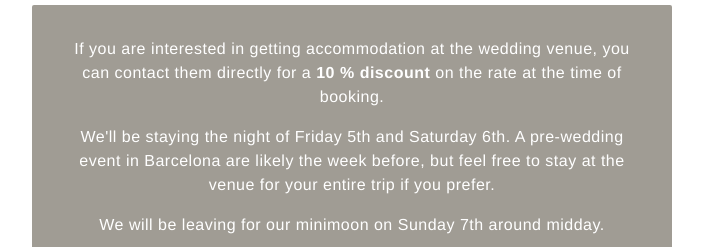
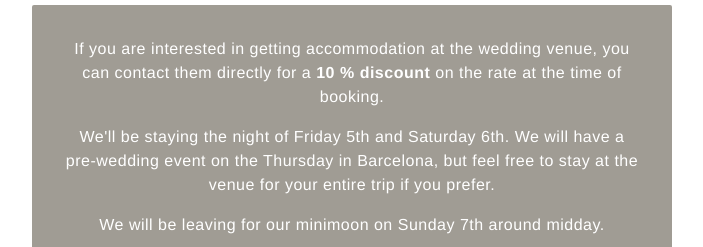
Before and after one commit to 11ac11/wedding-app, a Next.js app: page /accommodation in a window 1280 px wide. Shown: the part 1027-1274 px from the top of the page, without its empty margins (288-991 px from the left). Built offline with nearby package versions, Linux system fonts and the light colour scheme; a web font is replaced by a local one.

Commit message:
updated contact box copy

```diff
--- a/app/accommodation/contactBox.jsx
+++ b/app/accommodation/contactBox.jsx
@@ -56,7 +56,7 @@ export const ContactBox = () => {
         {`on the rate at the time of booking.`}
       </p>
       <p>
-        {`We'll be staying the night of Friday 5th and Saturday 6th. A pre-wedding event in Barcelona are likely the week before, but feel free to stay at the venue for your entire trip if you prefer.`}
+        {`We'll be staying the night of Friday 5th and Saturday 6th. We will have a pre-wedding event on the Thursday in Barcelona, but feel free to stay at the venue for your entire trip if you prefer.`}
       </p>
       <p>{`We will be leaving for our minimoon on Sunday 7th around midday.`}</p>
       <ContactInfo>{`To book your stay, please email:`}</ContactInfo>
```
